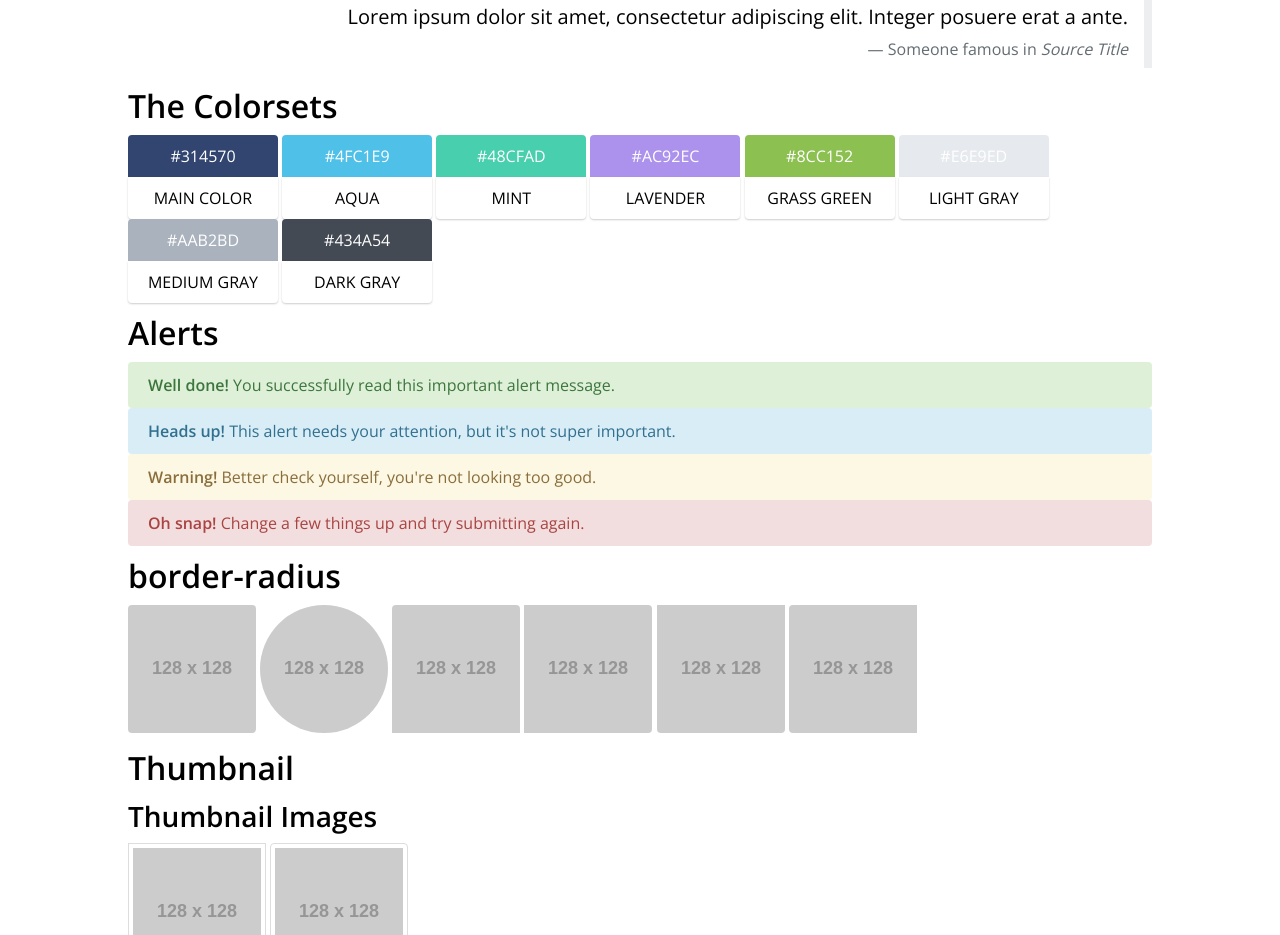
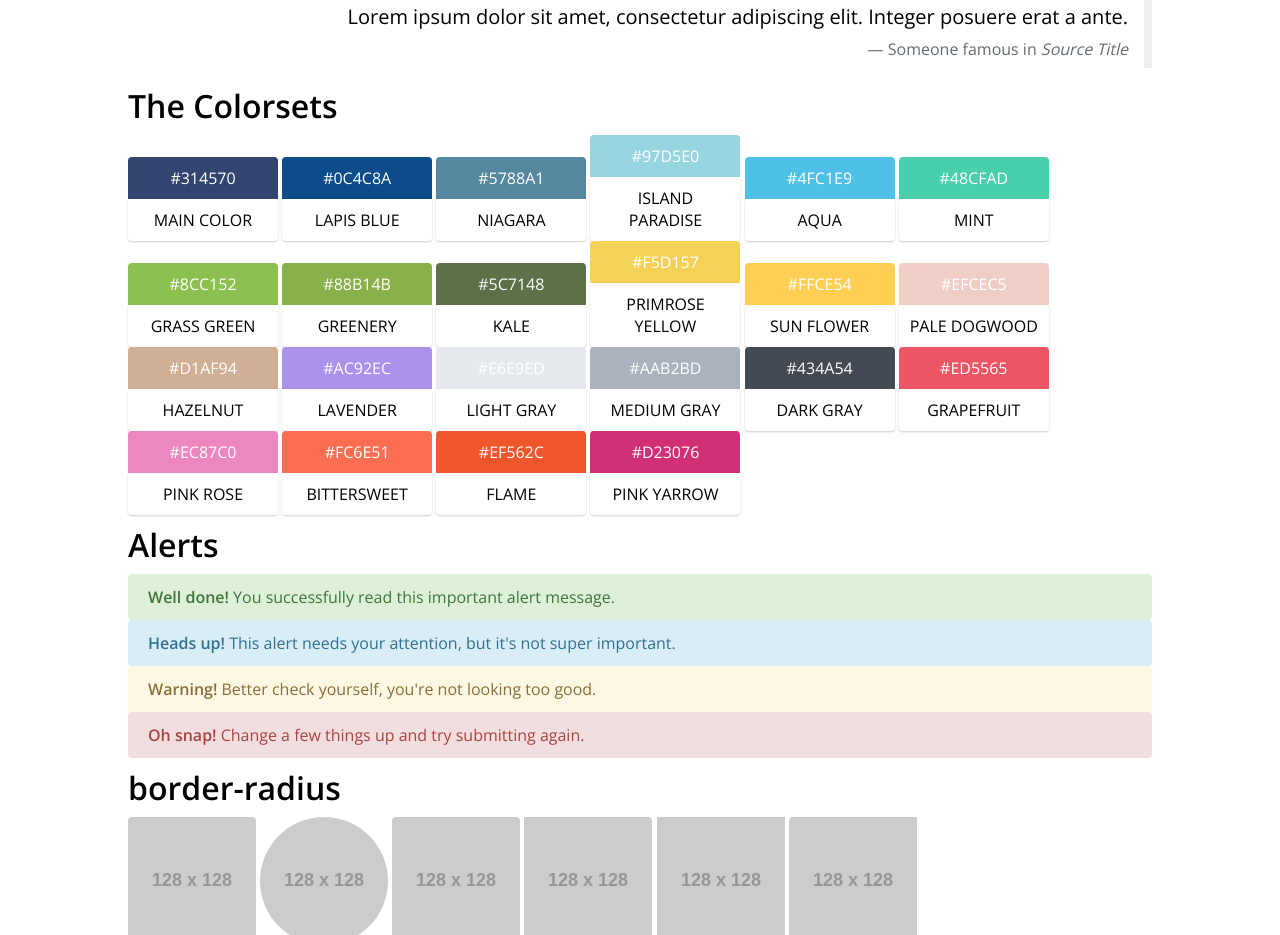
Before and after one commit to EXIT-kr/exit.css, a website: page index.html in a window 1280 px wide. Shown: the part 1518-2453 px from the top of the page. Drawn offline with nearby package versions, Linux system fonts and the light colour scheme; placeholder pictures from the web are drawn by us.

Commit message:
Add Colorset

```diff
--- a/index.html
+++ b/index.html
@@ -71,13 +71,37 @@
 
     <div>
       <h2>The Colorsets</h2>
-
+      <div style="display:inline-block; margin: 0 auto;">
         <div class="color-box box-divided text-center">
           <div class="box-top" style="background: #314570">
             #314570
           </div>
           <div class="box-bottom">
             <div class="text-uppercase">main color</div>
+          </div>
+        </div>
+        <div class="color-box box-divided text-center">
+          <div class="box-top" style="background: #0C4C8A">
+            #0C4C8A
+          </div>
+          <div class="box-bottom">
+            <div class="text-uppercase">lapis blue</div>
+          </div>
+        </div>
+        <div class="color-box box-divided text-center">
+          <div class="box-top" style="background: #5788A1">
+            #5788A1
+          </div>
+          <div class="box-bottom">
+            <div class="text-uppercase">niagara</div>
+          </div>
+        </div>
+        <div class="color-box box-divided text-center">
+          <div class="box-top" style="background: #97D5E0">
+            #97D5E0
+          </div>
+          <div class="box-bottom">
+            <div class="text-uppercase">island paradise</div>
           </div>
         </div>
         <div class="color-box box-divided text-center">
@@ -97,19 +121,69 @@
           </div>
         </div>
         <div class="color-box box-divided text-center">
+          <div class="box-top" style="background: #8CC152">
+            #8CC152
+          </div>
+          <div class="box-bottom">
+            <div class="text-uppercase">grass green</div>
+          </div>
+        </div>
+        <div class="color-box box-divided text-center">
+          <div class="box-top" style="background: #88B14B">
+            #88B14B
+          </div>
+          <div class="box-bottom">
+            <div class="text-uppercase">greenery</div>
+          </div>
+        </div>
+        <div class="color-box box-divided text-center">
+          <div class="box-top" style="background: #5C7148">
+            #5C7148
+          </div>
+          <div class="box-bottom">
+            <div class="text-uppercase">kale</div>
+          </div>
+        </div>
+        <div class="color-box box-divided text-center">
+          <div class="box-top" style="background: #F5D157">
+            #F5D157
+          </div>
+          <div class="box-bottom">
+            <div class="text-uppercase">primrose yellow</div>
+          </div>
+        </div>
+        <div class="color-box box-divided text-center">
+          <div class="box-top" style="background: #FFCE54">
+            #FFCE54
+          </div>
+          <div class="box-bottom">
+            <div class="text-uppercase">sun flower</div>
+          </div>
+        </div>
+        <div class="color-box box-divided text-center">
+          <div class="box-top" style="background: #EFCEC5">
+            #EFCEC5
+          </div>
+          <div class="box-bottom">
+            <div class="text-uppercase">pale dogwood</div>
+          </div>
+        </div>
+        <div class="color-box box-divided text-center">
+          <div class="box-top" style="background: #D1AF94">
+            #D1AF94
+          </div>
+          <div class="box-bottom">
+            <div class="text-uppercase">hazelnut</div>
+          </div>
+        </div>
+
+
+        <div class="color-box box-divided text-center">
           <div class="box-top" style="background: #AC92EC">
             #AC92EC
           </div>
           <div class="box-bottom">
             <div class="text-uppercase">lavender</div>
-        </div>
-      </div>
-      <div class="color-box box-divided text-center">
-        <div class="box-top" style="background: #8CC152">
-          #8CC152
-        </div>
-        <div class="box-bottom">
-          <div class="text-uppercase">grass green</div>
           </div>
         </div>
         <div class="color-box box-divided text-center">
@@ -136,6 +210,57 @@
             <div class="text-uppercase">dark gray</div>
           </div>
         </div>
+        <div class="color-box box-divided text-center">
+          <div class="box-top" style="background: #ED5565">
+            #ED5565
+          </div>
+          <div class="box-bottom">
+            <div class="text-uppercase">GRAPEFRUIT</div>
+          </div>
+        </div>
+        <div class="color-box box-divided text-center">
+          <div class="box-top" style="background: #EC87C0">
+            #EC87C0
+          </div>
+          <div class="box-bottom">
+            <div class="text-uppercase">pink rose</div>
+          </div>
+        </div>
+
+        <div class="color-box box-divided text-center">
+          <div class="box-top" style="background: #FC6E51">
+            #FC6E51
+          </div>
+          <div class="box-bottom">
+            <div class="text-uppercase">BITTERSWEET</div>
+          </div>
+        </div>
+
+
+
+        <div class="color-box box-divided text-center">
+          <div class="box-top" style="background: #EF562C">
+            #EF562C
+          </div>
+          <div class="box-bottom">
+            <div class="text-uppercase">flame</div>
+          </div>
+        </div>
+
+
+        <div class="color-box box-divided text-center">
+          <div class="box-top" style="background: #D23076">
+            #D23076
+          </div>
+          <div class="box-bottom">
+            <div class="text-uppercase">pink yarrow</div>
+          </div>
+        </div>
+
+
+
+      </div>
+
 
 
     </div>
```
Lines whose indentation alone changed are shown as unchanged.
